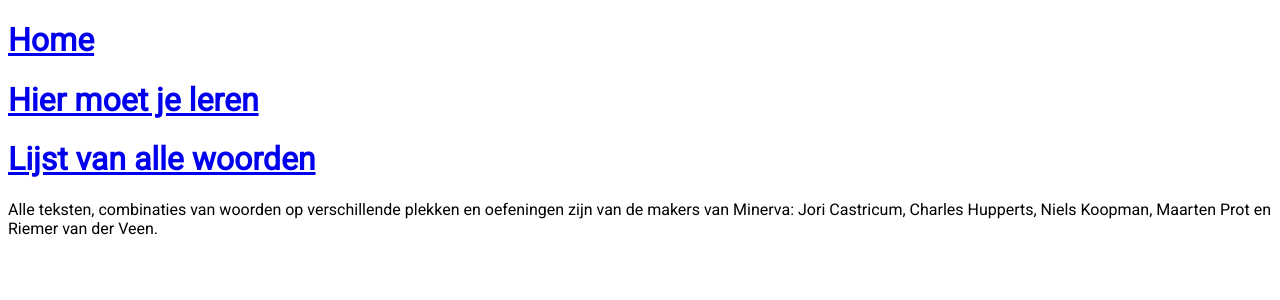
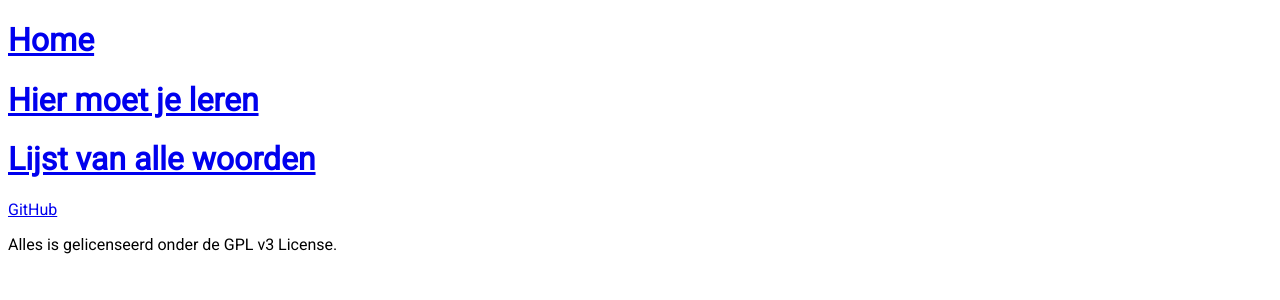
Before and after one commit to Abelkrijgtalles/WoordMaster, a Next.js app: page / in a window 1280 px wide. Shown: the top 300 px of the page. Built offline with nearby package versions, Linux system fonts and the light colour scheme.

Commit message:
footer update

```diff
--- a/app/Footer.tsx
+++ b/app/Footer.tsx
@@ -1,5 +1,10 @@
+import Link from "next/link";
+
 export default function Footer() {
     return (
-        <p>Alle teksten, combinaties van woorden op verschillende plekken en oefeningen zijn van de makers van Minerva: Jori Castricum, Charles Hupperts, Niels Koopman, Maarten Prot en Riemer van der Veen.</p>
+        <>
+            <Link href="https://github.com/Abelkrijgtalles/minerva-online">GitHub</Link>
+            <p>Alles is gelicenseerd onder de GPL v3 License.</p>
+        </>
     )
 }
```
